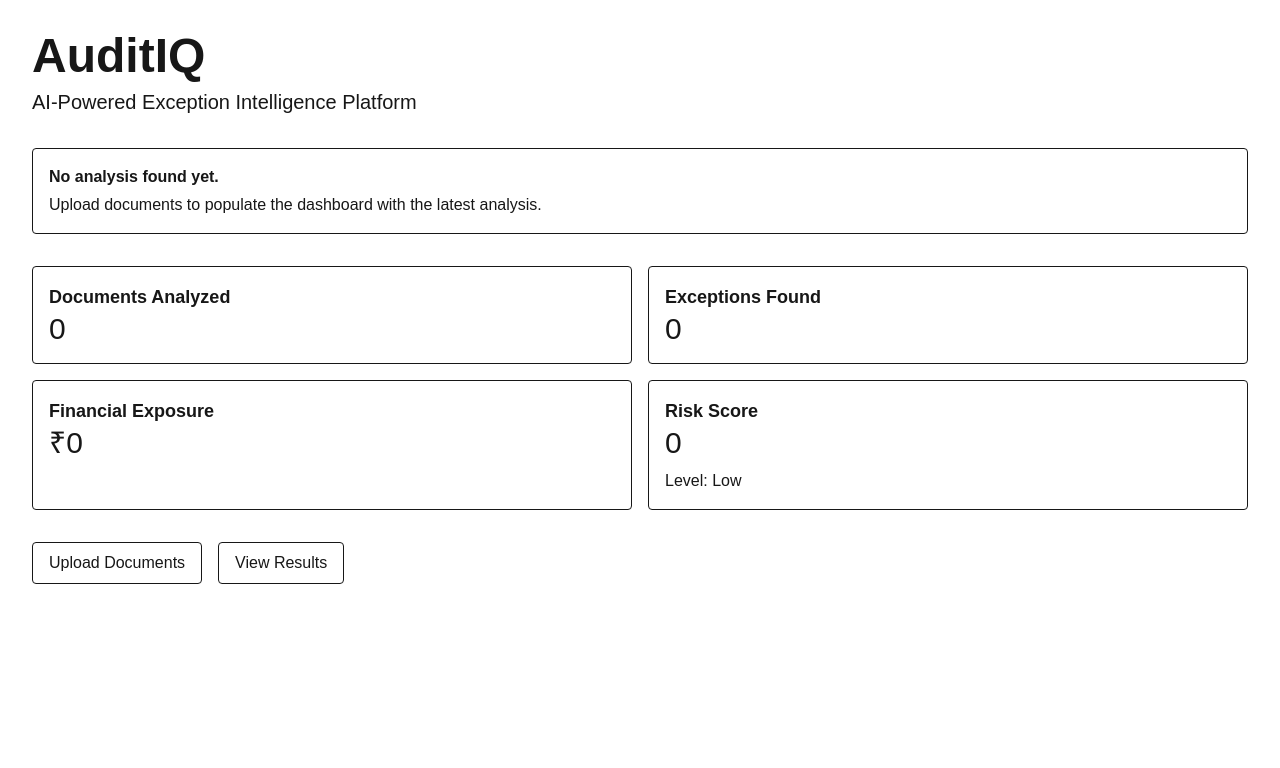
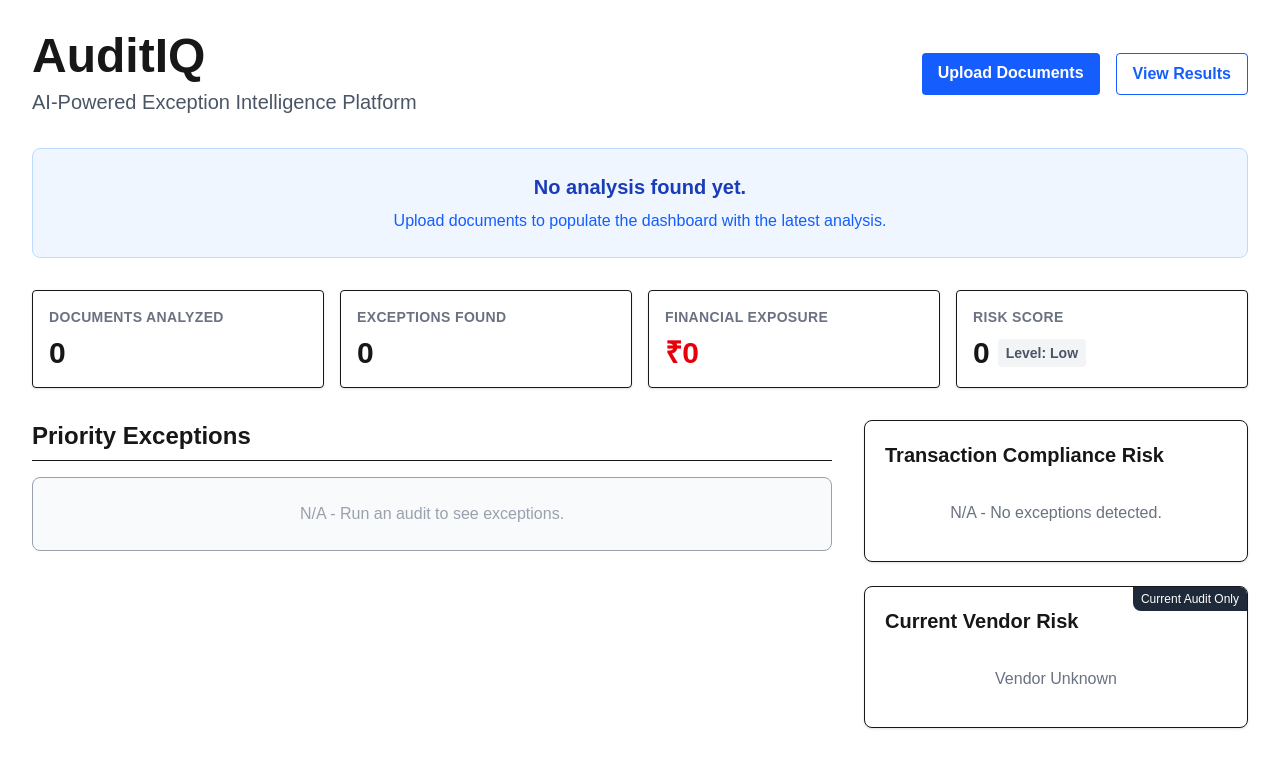
Before and after one commit to kshitiraj321-rgb/AuditIQ, a Next.js app: page / in a window 1280 px wide. Shown: the top 768 px of the page. Built offline with nearby package versions, Linux system fonts and the light colour scheme.

Commit message:
Release: Blueprint V2 Section 12.7 Enhanced Dashboard

```diff
--- a/src/app/page.tsx
+++ b/src/app/page.tsx
@@ -2,6 +2,7 @@
 
 import Link from "next/link";
 import { useEffect, useState } from "react";
+import type { PrioritizedException } from "@/lib/prioritizationEngine";
 
 type DashboardAnalysis = {
   files: {
@@ -20,6 +21,7 @@ type DashboardAnalysis = {
     score: number;
     level: string;
   };
+  prioritizedQueue?: PrioritizedException[];
 };
 
 const analysisStorageKey = "auditIQAnalysis";
@@ -38,6 +40,7 @@ const emptyAnalysis: DashboardAnalysis = {
     score: 0,
     level: "Low",
   },
+  prioritizedQueue: [],
 };
 
 function normalizeAnalysis(
@@ -75,6 +78,9 @@ function normalizeAnalysis(
           ? parsedAnalysis.risk.level
           : "Low",
     },
+    prioritizedQueue: Array.isArray(parsedAnalysis?.prioritizedQueue)
+      ? parsedAnalysis.prioritizedQueue
+      : [],
   };
 }
 
@@ -102,8 +108,10 @@ function readAnalysisFromStorage() {
 
 export default function Home() {
   const [analysis, setAnalysis] = useState<DashboardAnalysis>(emptyAnalysis);
+  const [isClient, setIsClient] = useState(false);
 
   useEffect(() => {
+    setIsClient(true);
     const timeoutId = window.setTimeout(() => {
       setAnalysis(readAnalysisFromStorage());
     }, 0);
@@ -118,72 +126,137 @@ export default function Home() {
     analysis.financialExposure.totalExposure > 0 ||
     analysis.risk.score > 0;
 
+  const topExceptions = analysis.prioritizedQueue || [];
+  const complianceRisk = topExceptions.length > 0 ? topExceptions[0].complianceScore : 0;
+  const vendorRisk = topExceptions.length > 0 ? topExceptions[0].vendorScore : 0;
+
+  if (!isClient) return null;
+
   return (
-    <main className="min-h-screen p-8">
-      <h1 className="text-5xl font-bold mb-2">
-        AuditIQ
-      </h1>
-
-      <p className="text-xl mb-8">
-        AI-Powered Exception Intelligence Platform
-      </p>
+    <main className="min-h-screen p-4 md:p-8">
+      <div className="flex flex-col md:flex-row justify-between items-start md:items-center mb-8 gap-4">
+        <div>
+          <h1 className="text-4xl md:text-5xl font-bold mb-2">AuditIQ</h1>
+          <p className="text-lg md:text-xl text-gray-600">AI-Powered Exception Intelligence Platform</p>
+        </div>
+        <div className="flex gap-4">
+          <Link href="/upload" className="px-4 py-2 bg-blue-600 text-white font-semibold rounded hover:bg-blue-700">
+            Upload Documents
+          </Link>
+          <Link href="/results" className="px-4 py-2 border border-blue-600 text-blue-600 font-semibold rounded hover:bg-blue-50">
+            View Results
+          </Link>
+        </div>
+      </div>
 
       {!hasAnalysis && (
-        <div className="border p-4 rounded mb-8">
-          <p className="font-semibold">No analysis found yet.</p>
-          <p className="mt-1">
+        <div className="border border-blue-200 bg-blue-50 p-6 rounded-lg mb-8 text-center">
+          <p className="font-semibold text-xl text-blue-800">No analysis found yet.</p>
+          <p className="mt-2 text-blue-600">
             Upload documents to populate the dashboard with the latest analysis.
           </p>
         </div>
       )}
 
-      <div className="grid grid-cols-2 gap-4 mb-8">
-        <div className="border p-4 rounded">
-          <h2 className="text-lg font-semibold">
-            Documents Analyzed
-          </h2>
-          <p className="text-3xl">{documentCount}</p>
+      {/* KPI Area */}
+      <div className="grid grid-cols-1 md:grid-cols-2 lg:grid-cols-4 gap-4 mb-8">
+        <div className="border p-4 rounded shadow-sm bg-white">
+          <h2 className="text-sm text-gray-500 font-semibold uppercase tracking-wide">Documents Analyzed</h2>
+          <p className="text-3xl font-bold mt-2">{documentCount}</p>
         </div>
 
-        <div className="border p-4 rounded">
-          <h2 className="text-lg font-semibold">
-            Exceptions Found
-          </h2>
-          <p className="text-3xl">{analysis.exceptions.length}</p>
+        <div className="border p-4 rounded shadow-sm bg-white">
+          <h2 className="text-sm text-gray-500 font-semibold uppercase tracking-wide">Exceptions Found</h2>
+          <p className="text-3xl font-bold mt-2">{analysis.exceptions.length}</p>
         </div>
 
-        <div className="border p-4 rounded">
-          <h2 className="text-lg font-semibold">
-            Financial Exposure
-          </h2>
-          <p className="text-3xl">
+        <div className="border p-4 rounded shadow-sm bg-white">
+          <h2 className="text-sm text-gray-500 font-semibold uppercase tracking-wide">Financial Exposure</h2>
+          <p className="text-3xl font-bold mt-2 text-red-600">
             {formatCurrency(analysis.financialExposure.totalExposure)}
           </p>
         </div>
 
-        <div className="border p-4 rounded">
-          <h2 className="text-lg font-semibold">
-            Risk Score
-          </h2>
-          <p className="text-3xl">{analysis.risk.score}</p>
-          <p className="mt-2">Level: {analysis.risk.level}</p>
+        <div className="border p-4 rounded shadow-sm bg-white">
+          <h2 className="text-sm text-gray-500 font-semibold uppercase tracking-wide">Risk Score</h2>
+          <div className="flex items-end gap-2 mt-2">
+            <p className="text-3xl font-bold">{analysis.risk.score}</p>
+            <p className="text-sm font-semibold text-gray-600 mb-1 px-2 py-1 bg-gray-100 rounded">Level: {analysis.risk.level}</p>
+          </div>
         </div>
       </div>
 
-      <div className="flex gap-4">
-        <Link
-          href="/upload"
-          className="px-4 py-2 border rounded"
-        >
-          Upload Documents
-        </Link>
+      {/* Widget Grid */}
+      <div className="grid grid-cols-1 lg:grid-cols-3 gap-8">
 
-        <Link
-          href="/results"
-          className="px-4 py-2 border rounded"
-        >
-          View Results
-        </Link>
+        {/* Priority Exceptions */}
+        <div className="lg:col-span-2 space-y-4">
+          <h2 className="text-2xl font-bold border-b pb-2">Priority Exceptions</h2>
+
+          {hasAnalysis && topExceptions.length === 0 ? (
+            <div className="border p-6 rounded-lg text-center bg-gray-50 text-gray-500">
+              No priority exceptions found. The current audit is clean.
+            </div>
+          ) : !hasAnalysis ? (
+             <div className="border p-6 rounded-lg text-center bg-gray-50 text-gray-400">
+              N/A - Run an audit to see exceptions.
+            </div>
+          ) : (
+            <div className="space-y-3">
+              {topExceptions.map((ex, idx) => (
+                <div key={idx} className="border p-4 rounded-lg shadow-sm bg-white flex justify-between items-center hover:border-blue-400 transition-colors">
+                  <div>
+                    <h3 className="font-semibold text-lg">{ex.exception.type}</h3>
+                    <p className="text-sm text-gray-600 mt-1">Severity: <span className="font-medium text-red-600">{ex.exception.severity}</span></p>
+                  </div>
+                  <div className="text-right">
+                    <p className="text-xs text-gray-500 uppercase tracking-wide font-semibold">Priority Score</p>
+                    <p className="text-2xl font-bold text-blue-700">{ex.finalPriorityScore}</p>
+                  </div>
+                </div>
+              ))}
+            </div>
+          )}
+        </div>
+
+        {/* Context Column */}
+        <div className="space-y-6">
+          <div className="border p-5 rounded-lg shadow-sm bg-white">
+            <h2 className="text-xl font-bold mb-4">Transaction Compliance Risk</h2>
+            {!hasAnalysis || topExceptions.length === 0 ? (
+              <p className="text-gray-500 text-center py-4">N/A - No exceptions detected.</p>
+            ) : (
+              <div className="flex flex-col items-center">
+                <div className="w-full bg-gray-200 rounded-full h-4 mb-2">
+                  <div className="bg-yellow-500 h-4 rounded-full" style={{ width: `${Math.min(100, complianceRisk)}%` }}></div>
+                </div>
+                <p className="text-3xl font-bold text-yellow-600">{complianceRisk}</p>
+                <p className="text-sm text-gray-500">Impact Score</p>
+              </div>
+            )}
+          </div>
+
+          <div className="border p-5 rounded-lg shadow-sm bg-white relative overflow-hidden">
+            <div className="absolute top-0 right-0 bg-gray-800 text-white text-xs px-2 py-1 rounded-bl-lg font-medium">
+              Current Audit Only
+            </div>
+            <h2 className="text-xl font-bold mb-4">Current Vendor Risk</h2>
+            {!hasAnalysis || topExceptions.length === 0 ? (
+              <p className="text-gray-500 text-center py-4">Vendor Unknown</p>
+            ) : (
+              <div className="flex items-center gap-4">
+                <div className="h-16 w-16 bg-gray-100 rounded flex items-center justify-center text-gray-400">
+                  <svg className="w-8 h-8" fill="none" stroke="currentColor" viewBox="0 0 24 24"><path strokeLinecap="round" strokeLinejoin="round" strokeWidth="2" d="M19 21V5a2 2 0 00-2-2H7a2 2 0 00-2 2v16m14 0h2m-2 0h-5m-9 0H3m2 0h5M9 7h1m-1 4h1m4-4h1m-1 4h1m-5 10v-5a1 1 0 011-1h2a1 1 0 011 1v5m-4 0h4"></path></svg>
+                </div>
+                <div>
+                  <p className="text-xs text-gray-500 uppercase font-semibold">Vendor Score</p>
+                  <p className="text-3xl font-bold text-gray-800">{vendorRisk}</p>
+                </div>
+              </div>
+            )}
+          </div>
+        </div>
+
       </div>
     </main>
   );
```
Also changed, not shown: 5 other files (tests, documents, lock files or other folders).
